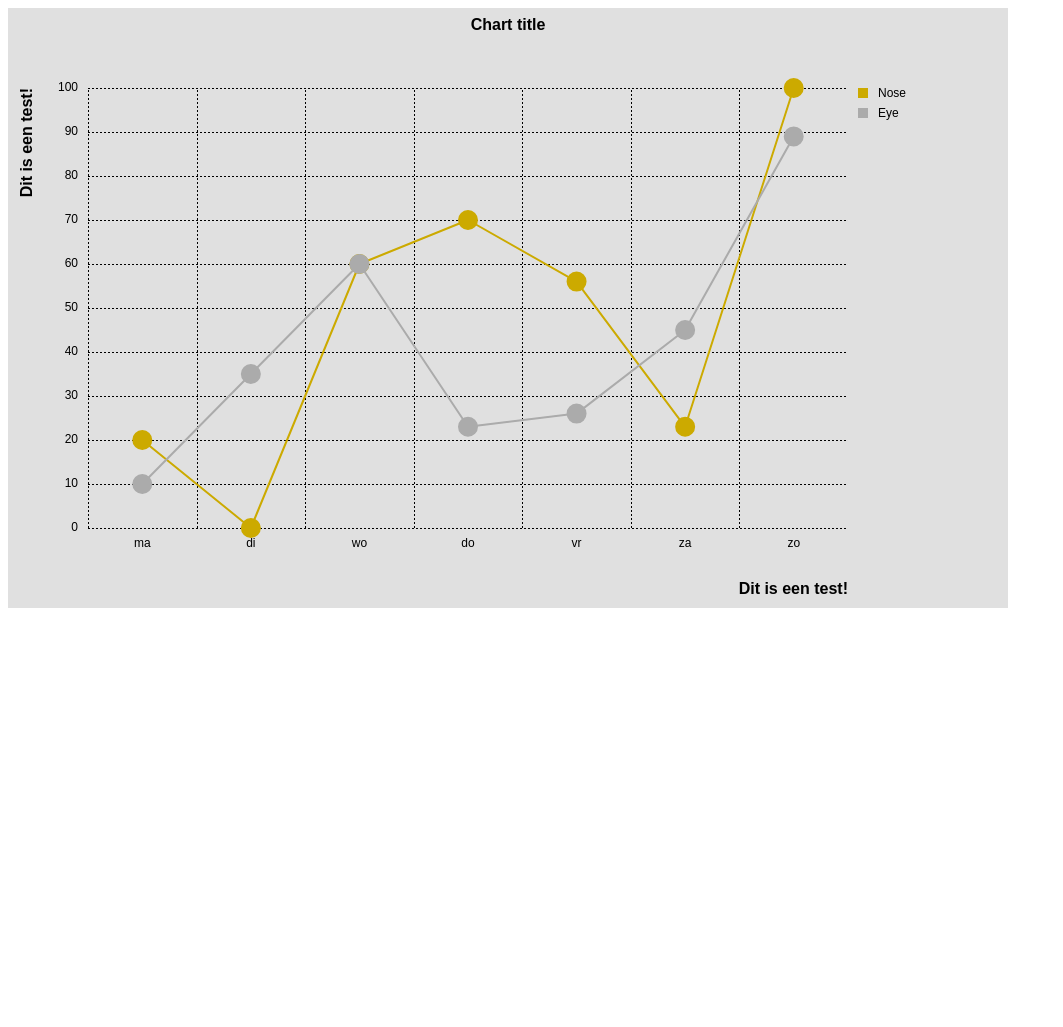
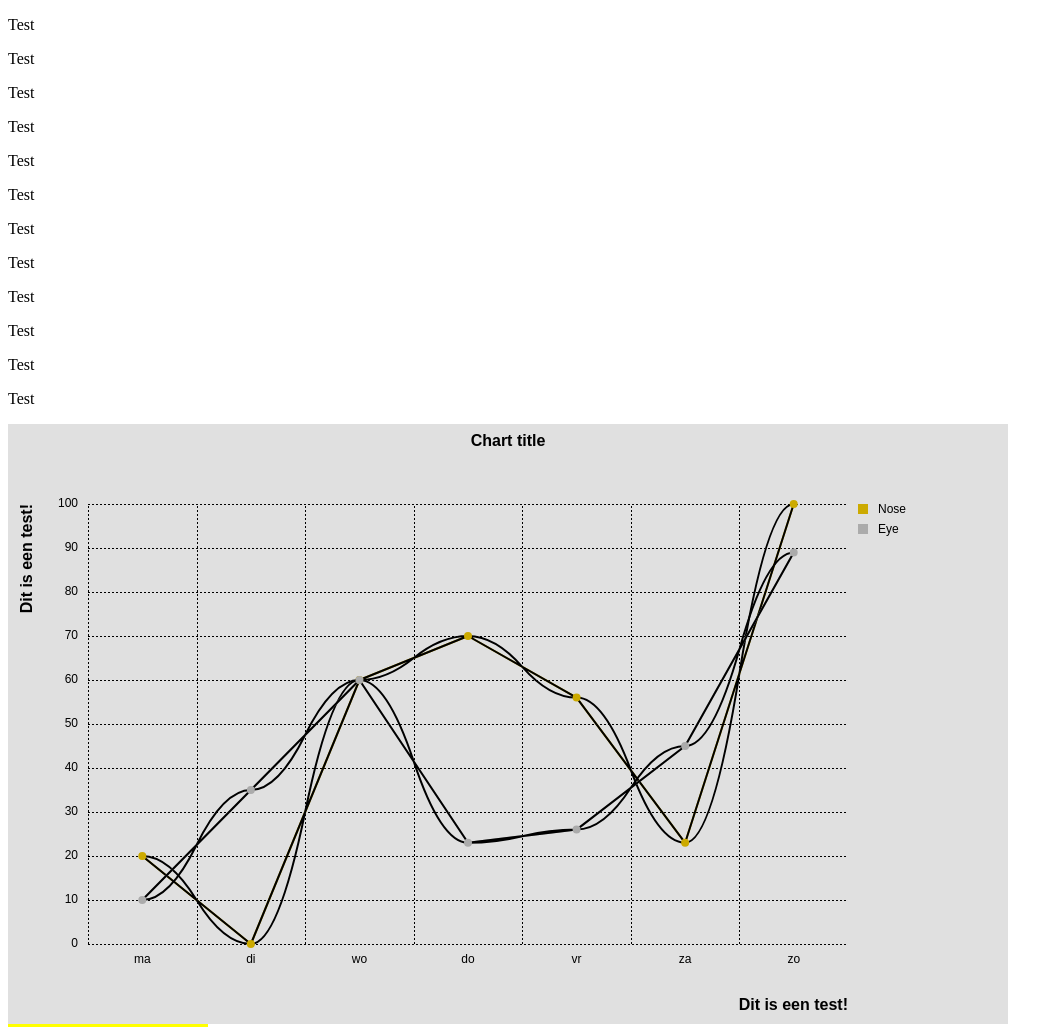
Before and after one commit to michielvaneerd/SvgChart, a plain HTML site: page index.html in a window 1280 px wide. Shown: the top 1027 px of the page, without its empty margins (0-1063 px from the left). Before the commit the page ends 800 px from the top, so only its background shows below. Drawn offline with Linux system fonts and the light colour scheme.

Commit message:
Start curved lines

```diff
--- a/app.js
+++ b/app.js
@@ -22,7 +22,7 @@
             width: 2,
             showPoints: true,
             showClickedPointValue: true,
-            pointWidth: 10
+            //pointWidth: 10
         }
     };
 
--- a/charts.js
+++ b/charts.js
@@ -45,6 +45,7 @@
             connectNullValues: false,
             fillArea: false,
             showClickedPointValue: false,
+            smooth: false
         }
     };
 
@@ -115,7 +116,12 @@
         this.selectedSeries = null; // For (de)selecting the series by clicking the legend items.
         this.selectedColumnIndex = null; // The index of the currently selected column.
 
+        var lineChartConfig = Object.assign(defaultConfig.lineChart, config.lineChart || {});
+        var paddingConfig = Object.assign(defaultConfig.padding, config.padding || {});
         this.config = Object.assign(defaultConfig, config);
+        this.config.lineChart = lineChartConfig;
+        this.config.padding = paddingConfig;
+        console.log(this.config);
 
         // Create the canvas and add it to the DOM.
         var parentRect = parent.getBoundingClientRect();
@@ -204,13 +210,13 @@
         this.chartHeight = parentRect.height - this.config.padding.top - this.config.padding.bottom;
         this.chartWidth = parentRect.width - this.config.padding.start - this.config.padding.end;
         this.parentRect = parentRect;
-        this.canvasRect = this.canvas.getBoundingClientRect();
     };
 
     function getMousePos(e) {
+        var canvasRect = this.canvas.getBoundingClientRect();
         return {
-            x: e.clientX - this.canvasRect.left,
-            y: e.clientY - this.canvasRect.top
+            x: e.clientX - canvasRect.left,
+            y: e.clientY - canvasRect.top
         };
     }
 
@@ -296,6 +302,8 @@
         if (this.config.legend) {
             drawLegend.call(this);
         }
+
+        drawCurves(this.context);
     };
 
     function drawChartTitle() {
@@ -376,7 +384,25 @@
         }, this);
         this.context.restore();
         return barConfig;
-    };
+    }
+
+    // https://stackoverflow.com/questions/7054272/how-to-draw-smooth-curve-through-n-points-using-javascript-html5-canvas
+    function drawCurves(points, ctx) {
+        ctx.save();
+        ctx.strokeStyle = 'black';
+        ctx.moveTo((points[0].x), points[0].y);
+        for (var i = 0; i < points.length - 1; i++) {
+            var x_mid = (points[i].x + points[i + 1].x) / 2;
+            var y_mid = (points[i].y + points[i + 1].y) / 2;
+            var cp_x1 = (x_mid + points[i].x) / 2;
+            var cp_x2 = (x_mid + points[i + 1].x) / 2;
+            ctx.quadraticCurveTo(cp_x1, points[i].y, x_mid, y_mid);
+            ctx.quadraticCurveTo(cp_x2, points[i + 1].y, points[i + 1].x, points[i + 1].y);
+        }
+        ctx.stroke();
+        ctx.restore();
+    }
+
 
     function drawLineChart(serie) {
         this.context.save();
@@ -413,6 +439,8 @@
 
         }, this);
         this.context.stroke();
+
+        drawCurves(points, this.context);
 
         if (this.config.lineChart.showPoints) {
             this.context.beginPath();
@@ -467,7 +495,7 @@
         }
 
         this.context.restore();
-    };
+    }
 
     function drawLegend() {
         this.context.save();
@@ -493,7 +521,7 @@
             this.hittableItems.push({ x: x, y: y, w: mt.width + 20, h: 10, type: 'legend', name: serie.name });
         }, this);
         this.context.restore();
-    };
+    }
 
 
     // ************************************************************************
@@ -543,7 +571,7 @@
             this.context.stroke();
         }
         this.context.restore();
-    };
+    }
 
     // TODO: reuse from drawXAxisLabels!
     function drawYAxisLabels() {
@@ -573,7 +601,7 @@
             this.context.stroke();
         }
         this.context.restore();
-    };
+    }
 
 
 
--- a/index.html
+++ b/index.html
@@ -1,13 +1,36 @@
 <!DOCTYPE html>
 <html>
+
 <head>
     <meta charset="UTF-8">
-        <meta name="viewport" content="width=device-width" >
+    <meta name="viewport" content="width=device-width">
     <link rel="stylesheet" type="text/css" href="./app.css">
 </head>
+
 <body>
-        <div id="chart" style="width:1000px; height:600px;"></div>
+    <p>Test</p>
+    <p>Test</p>
+    <p>Test</p>
+    <p>Test</p>
+    <p>Test</p>
+    <p>Test</p>
+    <p>Test</p>
+    <p>Test</p>
+    <p>Test</p>
+    <p>Test</p>
+    <p>Test</p>
+    <p>Test</p>
+    <!-- a position is required otherwise the value DIVs aren't positioned correctly -->
+    <div id="chart" style="width:1000px; height:600px; position: relative;"></div>
+
+    <svg width="200" height="200" version="1.1" xmlns="http://www.w3.org/2000/svg" style="background-color:yellow;">
+
+        <path d="M 10 80 Q 95 10 180 80 H 10" stroke="black" fill="transparent"/>
+
+      </svg>
+
     <script src="./charts.js"></script>
     <script src="./app.js"></script>
 </body>
+
 </html>
```
Lines whose indentation alone changed are shown as unchanged.
